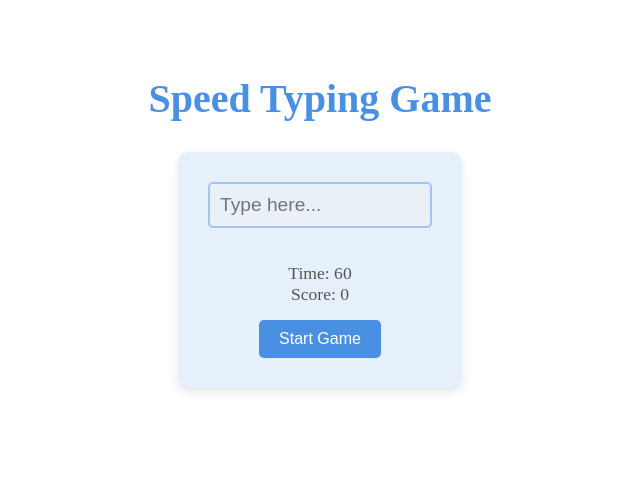
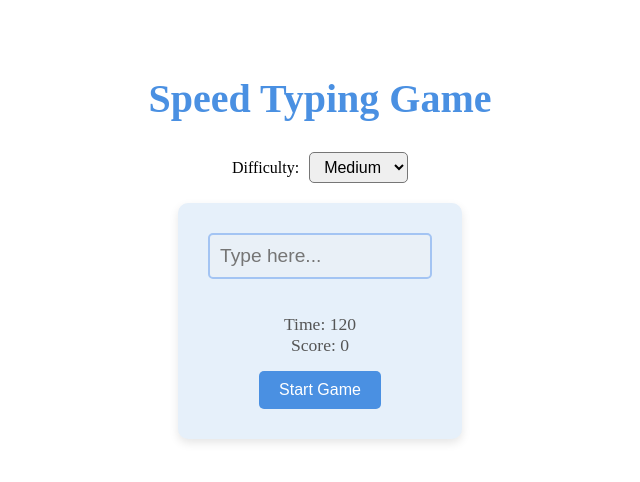
Before and after one commit to A-Dezeray/Angular-Speed-Typing-Game, an Angular app: page / in a window 1280 px wide. Shown: the top 482 px of the page, without its empty margins (320-960 px from the left). Built offline with nearby package versions, Linux system fonts and the light colour scheme.

Commit message:
Added in difficulty levels and updated the word bank to have more words

```diff
--- a/src/app/app/app.component.css
+++ b/src/app/app/app.component.css
@@ -113,3 +113,19 @@ body {
   .word-display:has(+ .word-display) {
     transform: scale(1.1);
   }
+
+  .difficulty-select {
+    margin-bottom: 20px;
+    font-size: 1rem;
+  }
+
+  .difficulty-select label {
+    margin-right: 10px;
+    font-weight: 500;
+  }
+
+  .difficulty-select select {
+    padding: 5px 10px;
+    font-size: 1rem;
+    border-radius: 5px;
+  }
--- a/src/app/app/app.component.html
+++ b/src/app/app/app.component.html
@@ -1,5 +1,13 @@
 <div class="container">
     <h1 class="title">Speed Typing Game</h1>
+    <div class="difficulty-select" *ngIf="!isGameActive && !isCountingDown">
+      <label for="difficulty">Difficulty:</label>
+      <select id="difficulty" [(ngModel)]="difficulty">
+        <option value="easy">Easy</option>
+        <option value="medium">Medium</option>
+        <option value="hard">Hard</option>
+      </select>
+    </div>
 
     <div class="game-box">
       <p class="word-display" *ngIf="isCountingDown">{{ countdownValue }}</p>
--- a/src/app/app/app.component.ts
+++ b/src/app/app/app.component.ts
@@ -1,7 +1,6 @@
 import { Component } from '@angular/core';
 import { FormsModule } from '@angular/forms';
 import { CommonModule } from '@angular/common';
-
 
 @Component({
   selector: 'app-root',
@@ -14,18 +13,40 @@ export class AppComponent {
   currentWord: string = '';
   userInput: string = '';
   isGameActive: boolean = false;
-  timeLeft: number = 60;
+  timeLeft: number = 120;
   score: number = 0;
   countdownValue: number = 3;
   isCountingDown: boolean = false;
+  difficulty: string = 'medium';
 
+  wordBank: { [key: string]: string[] } = {
+    easy: [
+      'cat', 'dog', 'run', 'sun', 'bat', 'hat', 'bug', 'fan', 'map', 'cup',
+      'box', 'man', 'red', 'pen', 'cow', 'toy', 'jam', 'bed', 'bus', 'sky'
+    ],
+    medium: [
+      'angular', 'binding', 'module', 'service', 'template', 'button',
+      'output', 'observe', 'project', 'command', 'routing', 'website',
+      'coding', 'browser', 'feature', 'component', 'upgrade', 'keyboard'
+    ],
+    hard: [
+      'asynchronous', 'declaration', 'configuration', 'observables',
+      'typescript', 'implementation', 'architecture', 'encapsulation',
+      'inheritance', 'constructor', 'authentication', 'optimization',
+      'multithreading', 'dependency', 'synchronization', 'modularity',
+      'responsiveness', 'accessibility'
+    ]
+  };
 
-  wordList: string[] = ['angular', 'typescript', 'component', 'template', 'binding', 'module', 'service'];
+  get wordList(): string[] {
+    return this.wordBank[this.difficulty];
+  }
 
   startGame() {
     this.resetGame();
     this.isCountingDown = true;
     this.countdownValue = 3;
+    this.timeLeft = this.difficulty === 'easy' ? 120 : this.difficulty === 'medium' ? 75 : 50;
 
     const countdownInterval = setInterval(() => {
       this.countdownValue--;
```
